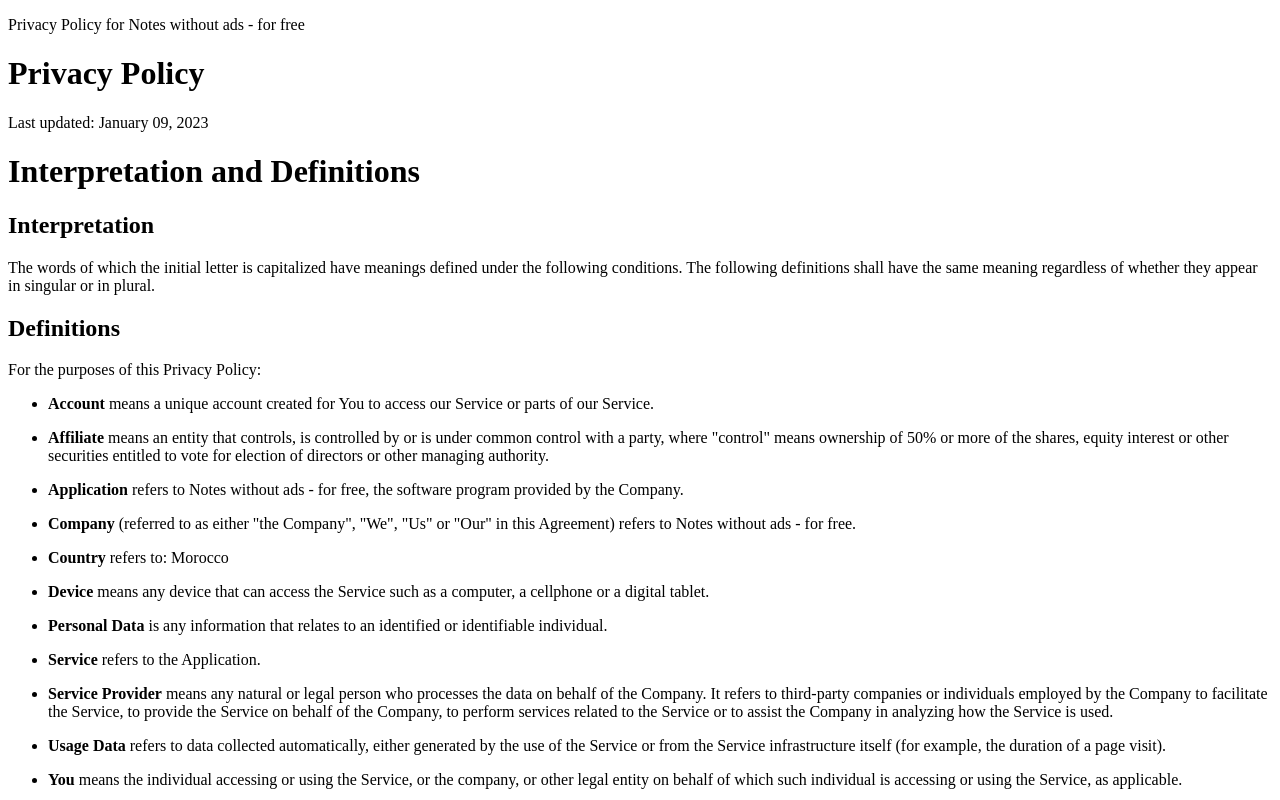
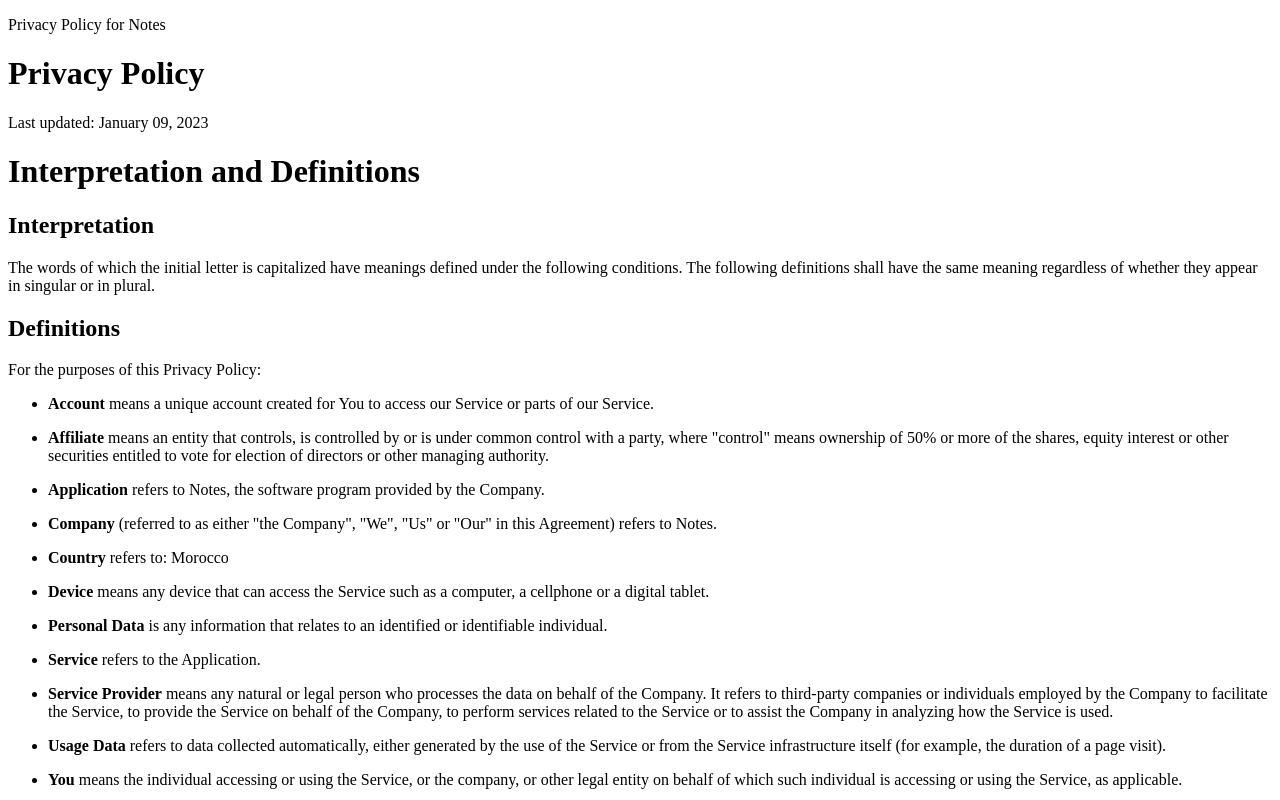
Before and after one commit to motaoikilapps/Notes_Privacy, a plain HTML site: page index.html in a window 1280 px wide. Shown: the top 800 px of the page. Drawn offline with Linux system fonts and the light colour scheme.

Commit message:
Update index.html

```diff
--- a/index.html
+++ b/index.html
@@ -2,7 +2,7 @@
 <html lang="en">
 
 <head>
-    <title>Privacy Policy for Notes without ads - for free</title>
+    <title>Privacy Policy for Notes</title>
     <meta charset="utf-8">
 </head>
 
@@ -10,7 +10,7 @@
     <div class="page">
         <div class="header">
             <div class="container">
-                <p class="title">Privacy Policy for Notes without ads - for free</p>
+                <p class="title">Privacy Policy for Notes</p>
             </div>
         </div>
         <div class="translations-content-container">
@@ -31,10 +31,10 @@
                             <p><strong>Affiliate</strong> means an entity that controls, is controlled by or is under common control with a party, where &quot;control&quot; means ownership of 50% or more of the shares, equity interest or other securities entitled to vote for election of directors or other managing authority.</p>
                         </li>
                         <li>
-                            <p><strong>Application</strong> refers to Notes without ads - for free, the software program provided by the Company.</p>
+                            <p><strong>Application</strong> refers to Notes, the software program provided by the Company.</p>
                         </li>
                         <li>
-                            <p><strong>Company</strong> (referred to as either &quot;the Company&quot;, &quot;We&quot;, &quot;Us&quot; or &quot;Our&quot; in this Agreement) refers to Notes without ads - for free.</p>
+                            <p><strong>Company</strong> (referred to as either &quot;the Company&quot;, &quot;We&quot;, &quot;Us&quot; or &quot;Our&quot; in this Agreement) refers to Notes.</p>
                         </li>
                         <li>
                             <p><strong>Country</strong> refers to: Morocco</p>
```
